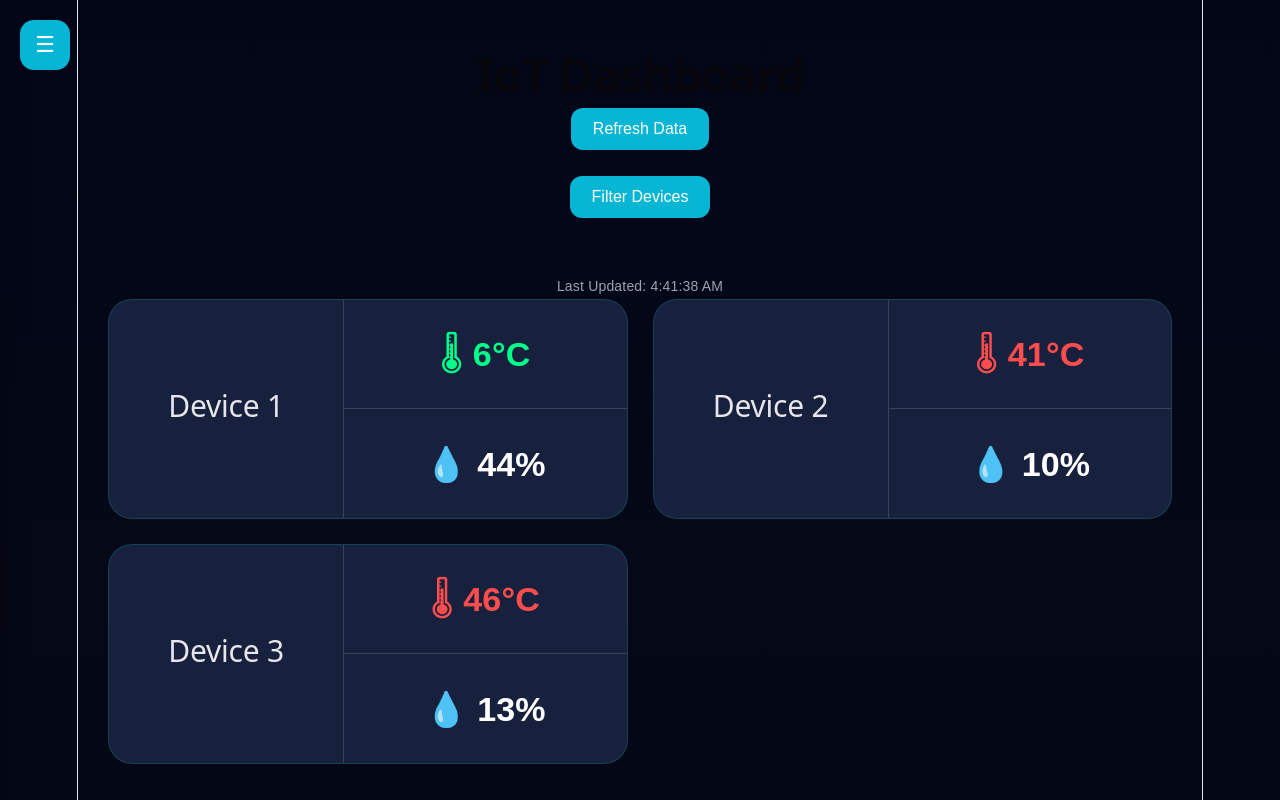
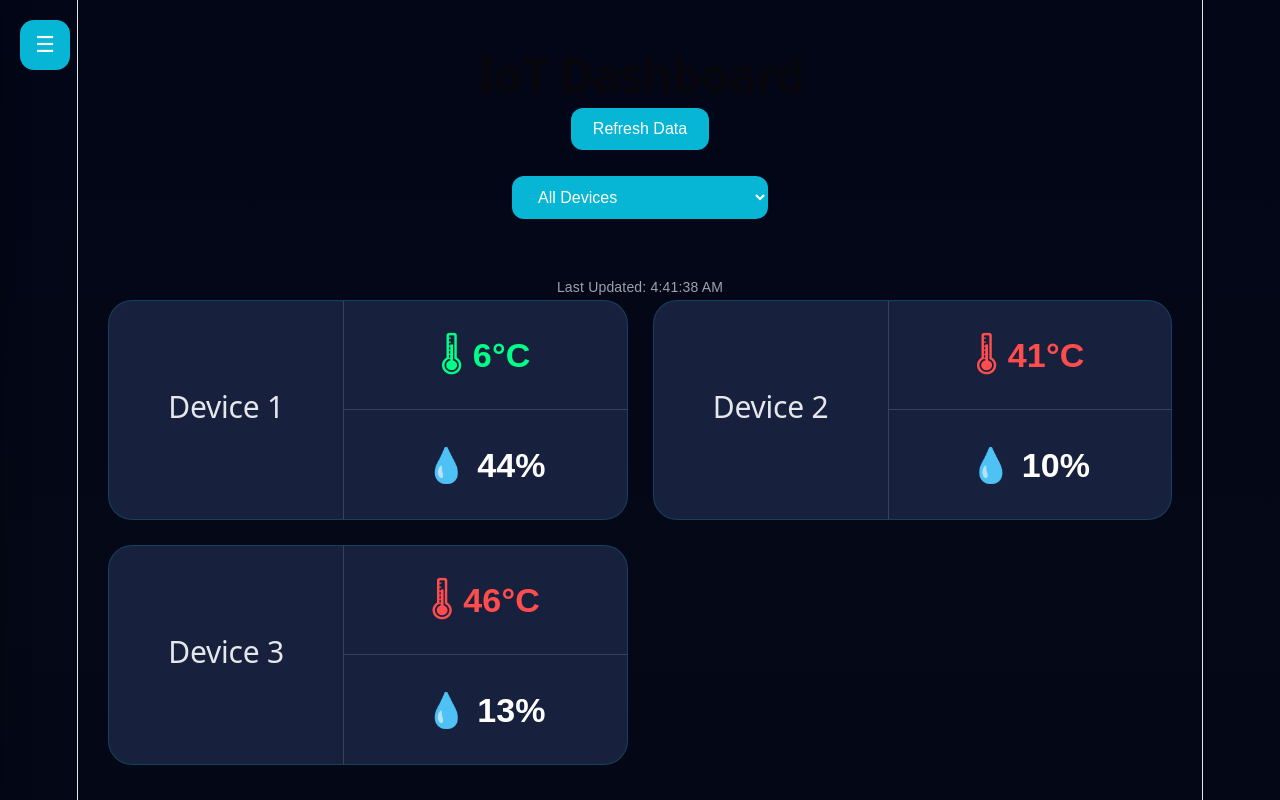
Before and after one commit to ArpitU/React-Projects, a React (Vite) app: page / in a window 1280 px wide. Shown: the top 800 px of the page. Built offline with nearby package versions, Linux system fonts and the light colour scheme.

Commit message:
update project

```diff
--- a/src/App.jsx
+++ b/src/App.jsx
@@ -1,6 +1,7 @@
 import './App.css';
 import { useState, useEffect } from "react";
-import logo  from "./assets/logo (2).jpeg";
+import logo from "./assets/logo (2).jpeg";
+
 function App() {
 
   const [open, setOpen] = useState(false);
@@ -11,28 +12,31 @@ function App() {
     { id: 'Device 3', temperature: 18, humidity: 40 },
   ]);
 
+  const [filterType, setFilterType] = useState("all");
 
   function refresh() {
 
     const newDevices = devices.map(device => ({
       ...device,
-
-      temperature:
-        Math.floor(Math.random() * 50),
-
-      humidity:
-        Math.floor(Math.random() * 100)
+      temperature: Math.floor(Math.random() * 50),
+      humidity: Math.floor(Math.random() * 100)
     }));
 
     setDevices(newDevices);
   }
-  function filterDevices() {
 
-    const filtered = devices.filter(device => device.temperature > 30);
-    setDevices(filtered);
-    return filtered;
-  }
+  const displayedDevices = devices.filter((device) => {
 
+    if (filterType === "temperature") {
+      return device.temperature > 30;
+    }
+
+    if (filterType === "humidity") {
+      return device.humidity > 70;
+    }
+
+    return true;
+  });
 
   useEffect(() => {
 
@@ -42,12 +46,11 @@ function App() {
 
     return () => clearInterval(interval);
 
-  }, [devices]);
+  }, []);
 
   return (
 
     <div className="app">
-
 
       {
         !open && (
@@ -61,7 +64,6 @@ function App() {
 
         )
       }
-
 
       <div className={open ? "sidebar active" : "sidebar"}>
 
@@ -85,7 +87,6 @@ function App() {
         )
       }
 
-
       <div className="header">
 
         <h1>IoT Dashboard</h1>
@@ -96,33 +97,39 @@ function App() {
         >
           Refresh Data
         </button>
-        <br></br>
-        <br></br>
-      <button
-      className="filter-btn"
-      onClick={filterDevices}
-      >
-        Filter Devices
-      </button>
+
+        <br />
+        <br />
+
+        <select
+          className="filter-btn"
+          value={filterType}
+          onChange={(e) => setFilterType(e.target.value)}
+        >
+          <option value="all">All Devices</option>
+          <option value="temperature">
+            High Temperature (&gt; 30°C)
+          </option>
+          <option value="humidity">
+            High Humidity (&gt; 70%)
+          </option>
+        </select>
+
       </div>
 
-
       <p className='time'>
-        Last Updated:
-        {" "}
+        Last Updated:{" "}
         {new Date().toLocaleTimeString()}
       </p>
 
-
       <div className="container">
 
-        {devices.map((device, index) => (
+        {displayedDevices.map((device, index) => (
 
           <div
             className='device-card'
             key={index}
           >
-
 
             <div className='device-left'>
 
@@ -130,23 +137,22 @@ function App() {
 
             </div>
 
-
             <div className='device-right'>
-
 
               <div className='temperature'>
 
                 <p
                   style={{
                     color:
-                      device.temperature < 30? "#00ff88" : "#ff4d4d"
+                      device.temperature < 30
+                        ? "#00ff88"
+                        : "#ff4d4d"
                   }}
                 >
                   🌡 {device.temperature}°C
                 </p>
 
               </div>
-
 
               <div className='humidity'>
 
@@ -164,24 +170,17 @@ function App() {
 
       </div>
 
-
       <footer className="footer">
 
         <div className="footer-container">
 
-
           <div className="footer-logo">
-
 
             <h1>
               <img src={logo} alt="CoreData" />
-
             </h1>
 
-
-
           </div>
-
 
           <div className="footer-contact">
 
@@ -217,7 +216,6 @@ function App() {
 
           </div>
 
-
           <div className="footer-newsletter">
 
             <h2>Stay updated!</h2>
```
